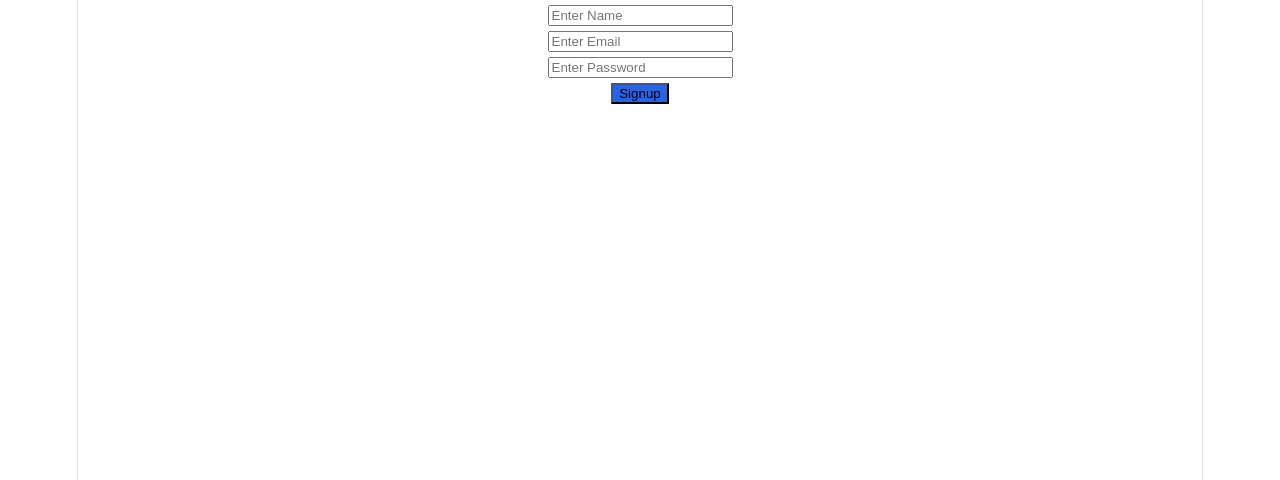
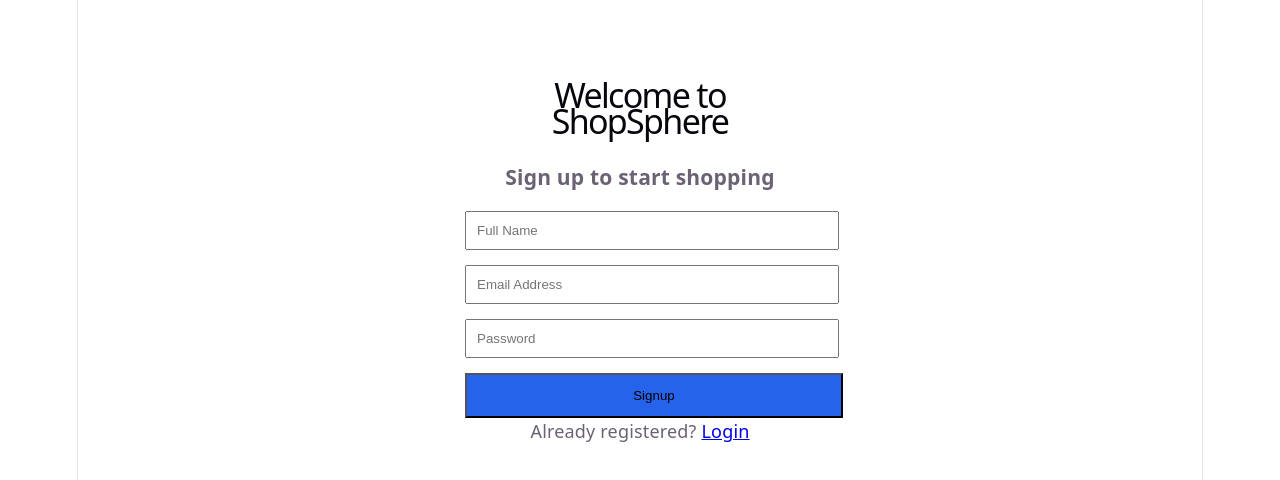
Before and after one commit to My-Github-NehaYadav/shopsphere-frontend, a React (Vite) app: page /signup in a window 1280 px wide. Shown: the top 480 px of the page. Built offline with nearby package versions, Linux system fonts and the light colour scheme.

Commit message:
signup page done

```diff
--- a/package.json
+++ b/package.json
@@ -4,7 +4,7 @@
   "version": "0.0.0",
   "type": "module",
   "scripts": {
-    "dev": "vite --force",
+    "start": "vite --force",
     "build": "vite build",
     "lint": "eslint .",
     "preview": "vite preview"
--- a/src/pages/signup.css
+++ b/src/pages/signup.css
@@ -3,10 +3,45 @@
   --secondary: #1e293b;
 }
 
-h1 {
+/* h1 {
   color: var(--primary);
-}
+} */
 
 button {
   background: var(--primary);
+  width: 108%;
+  height: 45px;
 }
+
+.signup-container {
+  width: 350px;
+  margin: 50px auto;
+}
+
+.form-group {
+  margin-bottom: 15px;
+}
+
+input {
+  width: 100%;
+  padding: 10px;
+}
+
+.heading-section {
+  text-align: center;
+  margin-bottom: 25px;
+  display: flex;
+  gap: 10px;
+  align-items: center;
+}
+
+.heading-section h1 {
+  font-size: 34px;
+  margin-bottom: 5px;
+}
+
+.heading-section p,
+.heading-section h3 {
+  margin: 0;
+  color: gray;
+}
--- a/src/pages/signup.jsx
+++ b/src/pages/signup.jsx
@@ -25,6 +25,10 @@ function Signup() {
 
   const handleSignup = async () => {
     try {
+      if (!name || !email || !password) {
+        alert("All fields are required");
+        return;
+      }
       const response = await axios.post(
         "http://localhost:9000/api/signup",
         {
@@ -45,34 +49,48 @@ function Signup() {
 
 
   return (
+    <div className="signup-container" >
+
+      <div className="heading-section">
+        <h1>Welcome to ShopSphere</h1>
+      </div>
+
       <div>
-      <div>
+        <h3>Sign up to start shopping</h3>
+      </div>
+
+      <form>
+        <div className="form-group" >
           <input
             type="text"
-        placeholder="Enter Name"
+            placeholder="Full Name"
             onChange={(e) => setName(e.target.value)}
           />
         </div>
 
-      <div>
+        <div className="form-group">
           <input
             type="email"
-        placeholder="Enter Email"
+            placeholder="Email Address"
             onChange={(e) => setEmail(e.target.value)}
           />
 
         </div>
-      <div>
+        <div className="form-group">
           <input
             type="password"
-        placeholder="Enter Password"
+            placeholder="Password"
             onChange={(e) => setPassword(e.target.value)}
           />
         </div>
 
-      <button onClick={handleSignup}>
+        <button type="button" onClick={handleSignup}>
           Signup
         </button>
+        <p>
+          Already registered? <a href="/login">Login</a>
+        </p>
+      </form>
     </div>
   );
 }
```
Also changed, not shown: src/pages/login.jsx (line endings or trailing spaces). Lines whose indentation alone changed are shown as unchanged.
